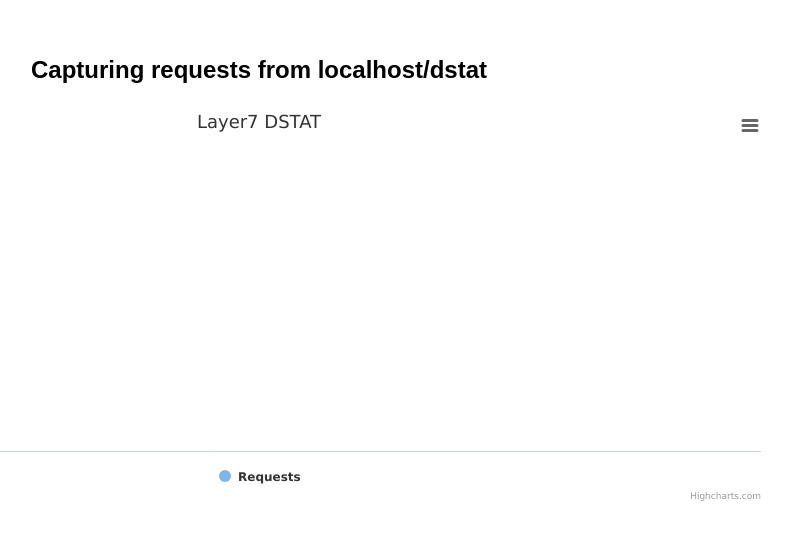
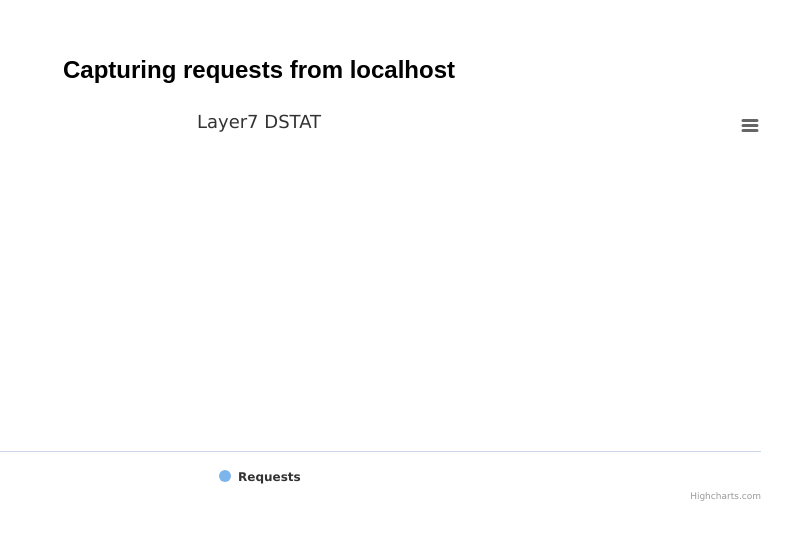
Before and after one commit to Bimavimasyhehs/Test, a plain HTML site: page index.html in a window 1280 px wide. Shown: the part 144-684 px from the top of the page, without its empty margins (381-1173 px from the left). Drawn offline with nearby package versions, Linux system fonts and the light colour scheme.

Commit message:
Update index.html.

```diff
--- a/index.html
+++ b/index.html
@@ -73,7 +73,7 @@
                 }]
             });
 
-            info.innerText = "Capturing requests from " + location.host + "/dstat";
+            info.innerText = "Capturing requests from " + location.host;
 
             let ws = new WebSocket("ws://" + location.host + "/ws");
 
```
